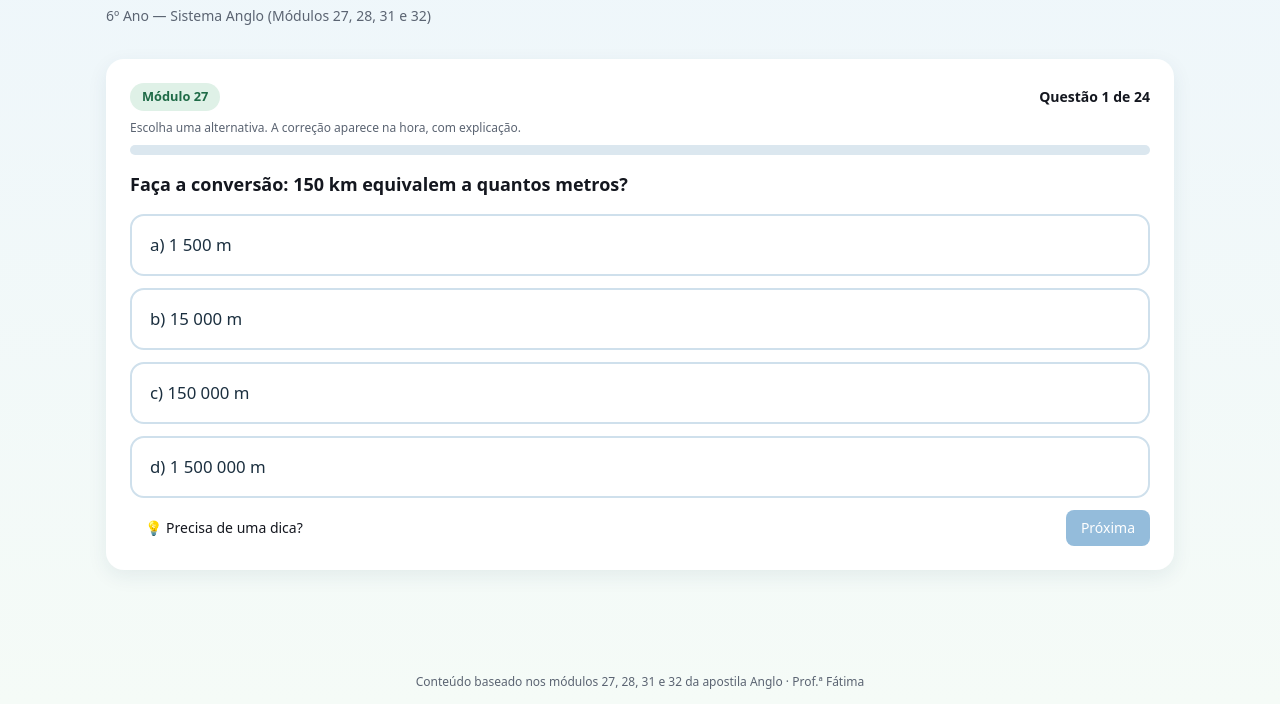
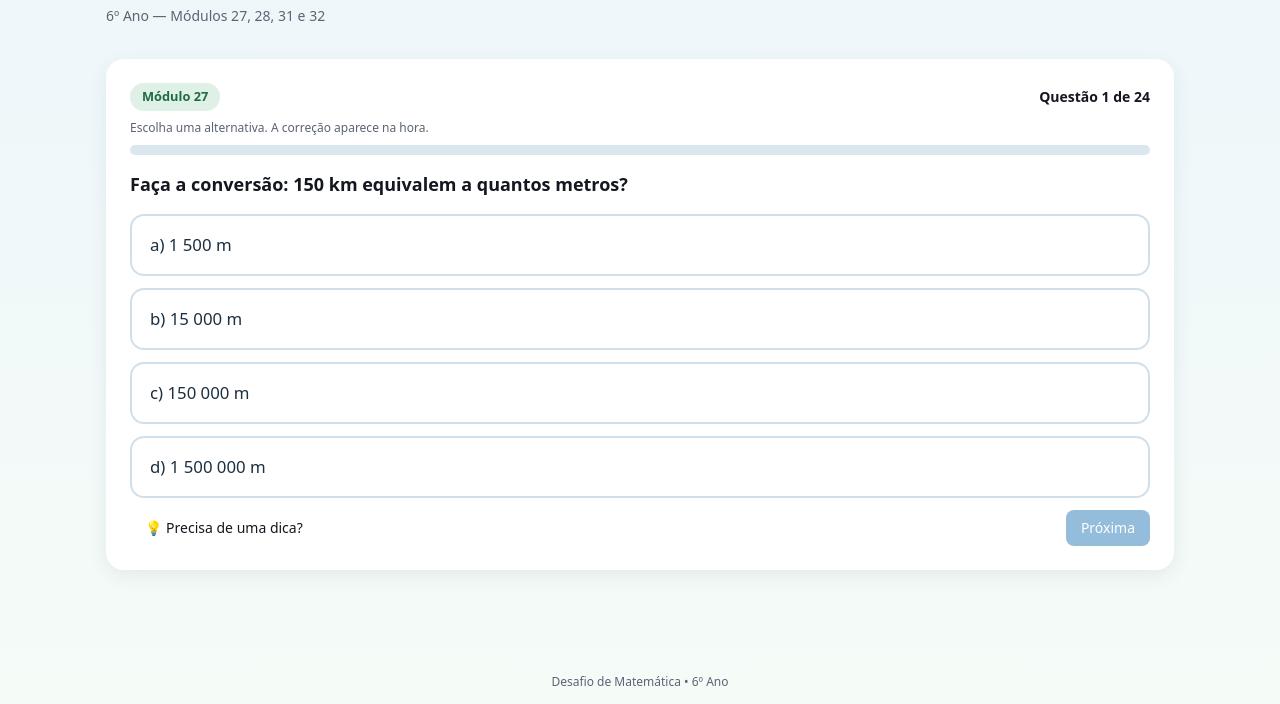
Before and after one commit to barbosa-jesse/Matematica_3_trim, a plain HTML site: page index.html in a window 1280 px wide. Shown: the part 96-800 px from the top of the page. Drawn offline with Linux system fonts and the light colour scheme.

Commit message:
Update index.html

```diff
--- a/index.html
+++ b/index.html
@@ -1199,7 +1199,7 @@ to { opacity: 1; transform: translateY(0); }
 <div>
 <span class="shell-badge eyebrow">📘 Preparação · 3º Trimestre</span>
 <h1 class="header-title mt-2">Desafio de Matemática 🧮</h1>
-<p class="muted text-sm m-0 mt-1">6º Ano — Sistema Anglo (Módulos 27, 28, 31 e 32)</p>
+<p class="muted text-sm m-0 mt-1">6º Ano — Módulos 27, 28, 31 e 32</p>
 </div>
 <div class="row gap-2">
 <span class="badge" data-variant="secondary" id="badgeAnswered">0 respondidas</span>
@@ -1215,7 +1215,7 @@ to { opacity: 1; transform: translateY(0); }
 <span class="module-tag" id="moduleTag">Módulo 27</span>
 <span class="text-sm font-semibold" id="counter">Questão 1 de 24</span>
 </div>
-<p class="muted text-xs mt-2 mb-2">Escolha uma alternativa. A correção aparece na hora, com explicação.</p>
+<p class="muted text-xs mt-2 mb-2">Escolha uma alternativa. A correção aparece na hora.</p>
 <div class="progress-track mb-4"><div class="progress-fill" id="progressFill"></div></div>
 <h2 class="text-lg font-semibold mt-2" id="questionText" style="line-height:1.5;"></h2>
 <div class="mt-4" id="optionsBox"></div>
@@ -1264,7 +1264,7 @@ to { opacity: 1; transform: translateY(0); }
 </main>
 
 <footer class="shell-footer p-3 text-center muted text-xs">
-Conteúdo baseado nos módulos 27, 28, 31 e 32 da apostila Anglo · Prof.ª Fátima
+Desafio de Matemática • 6º Ano
 </footer>
 
 <script>
```
